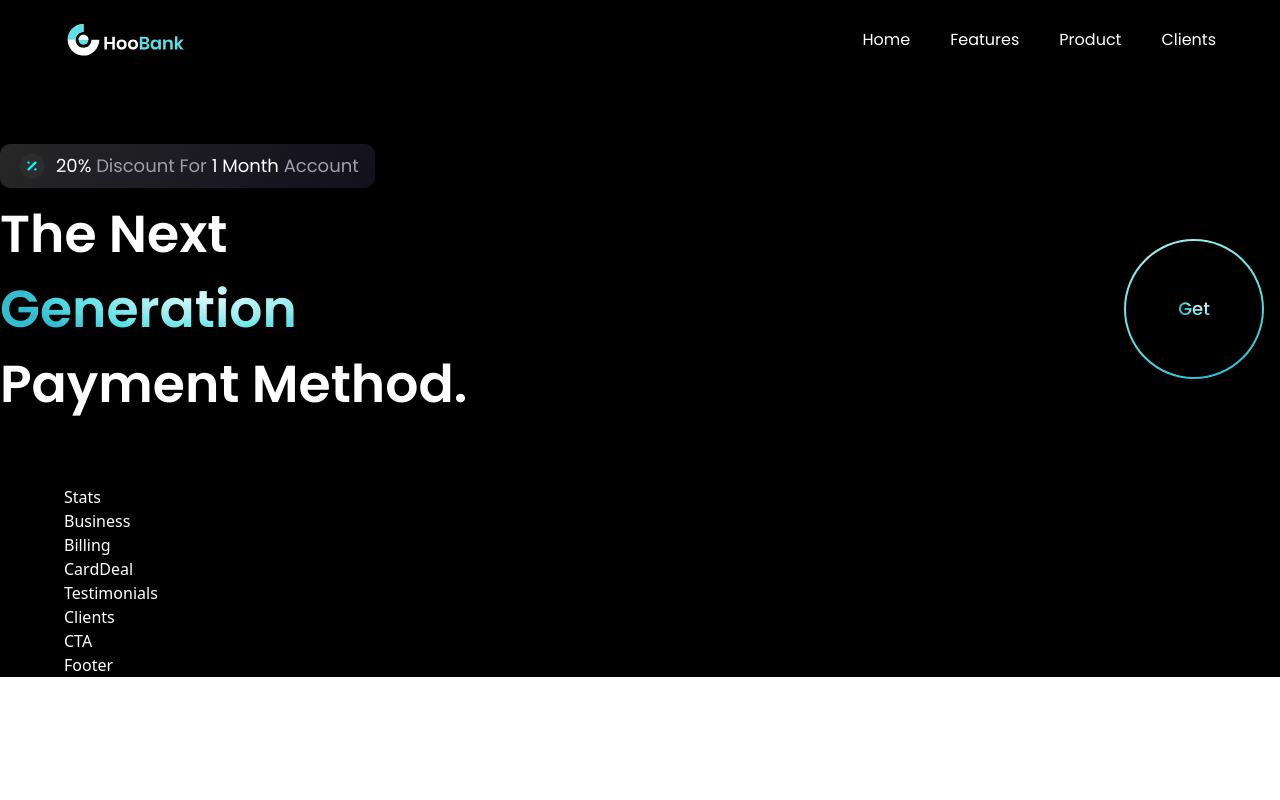
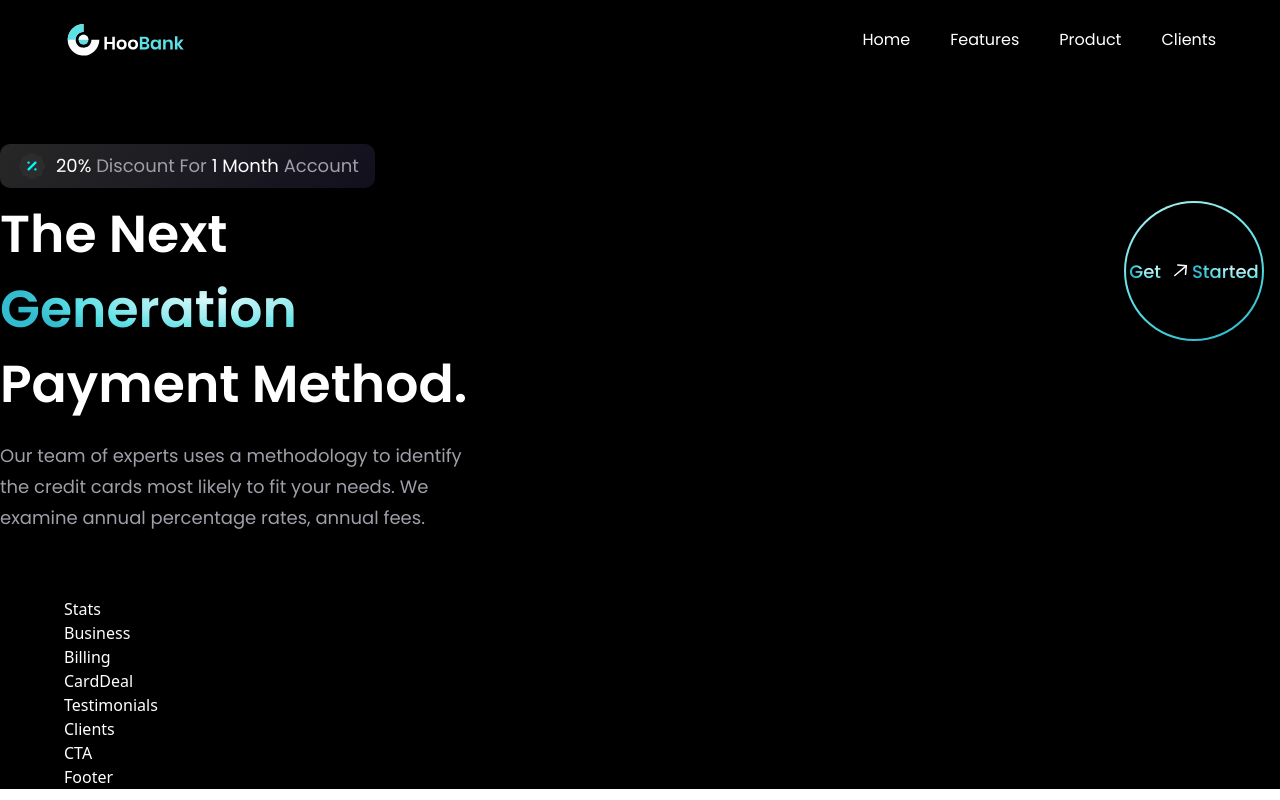
Before and after one commit to IsaacLiraa/bank-fixed-JS, a React (Vite) app: page / in a window 1280 px wide. Built offline with nearby package versions, Linux system fonts and the light colour scheme.

Commit message:
Submitted for Continuation

```diff
--- a/src/components/GetStarted.jsx
+++ b/src/components/GetStarted.jsx
@@ -7,9 +7,17 @@
   return (
     <div className={`${styles.flexCenter} w-[140px] h-[140px] rounded-full bg-blue-gradient p-[2px] cursor-pointer`}>
       <div className={`${styles.flexCenter} rounded-full bg-black w-[100%] h-[100%]`}>
-        <div className={`${styles.flexStart} flex-row`}>
-          <p className="font-[Poppins] font-medium text-[18px] leading-[23px]"><span className="text-gradient">Get</span></p>
+        <div className={`${styles.flexStart} flex-row items-center justify-center`}>
+          <p className="font-[Poppins] font-medium text-[18px] leading-[23px] mr-2">
+            <span className="text-gradient">Get</span>
+          </p>
+          <img src={arrowUp} alt="arrowUP" className="w-[23px] h-[23px] object-contain" />
+
         </div>
+
+        <p className="font-[Poppins] font-medium text-[18px] leading-[23px]">
+          <span className="text-gradient">Started</span>
+          </p>
       </div>
     </div>
   )
--- a/src/components/Hero.jsx
+++ b/src/components/Hero.jsx
@@ -18,14 +18,17 @@
           <h1 className="flex-1 font-[Poppins] font-semibold ss:text-[72px] text-[52px] text-white ss:leading-[100px] leading-[75px]">
             The Next
             <br className="sm:block hidden" /> {" "}
-            <span className="text-gradient">Generation</span> {" "} <br />
-            Payment Method.
+            <span className="text-gradient">Generation</span> {" "}
           </h1>
 
           <div className="ss:flex  sm:mr-4 mr-0">
             <GetStarted />
           </div>
         </div>
+        <h1 className="flex-1 font-[Poppins] font-semibold ss:text-[68px] text-[52px] text-white ss:leading-[100px] leading-[75px] w-full">Payment Method.</h1>
+        <p className={`${styles.paragraph} max-w-[470px] mt-5`}>Our team of experts uses a methodology to identify the credit cards
+          most likely to fit your needs. We examine annual percentage rates,
+          annual fees.</p>
       </div>
     </section>
   )
```
